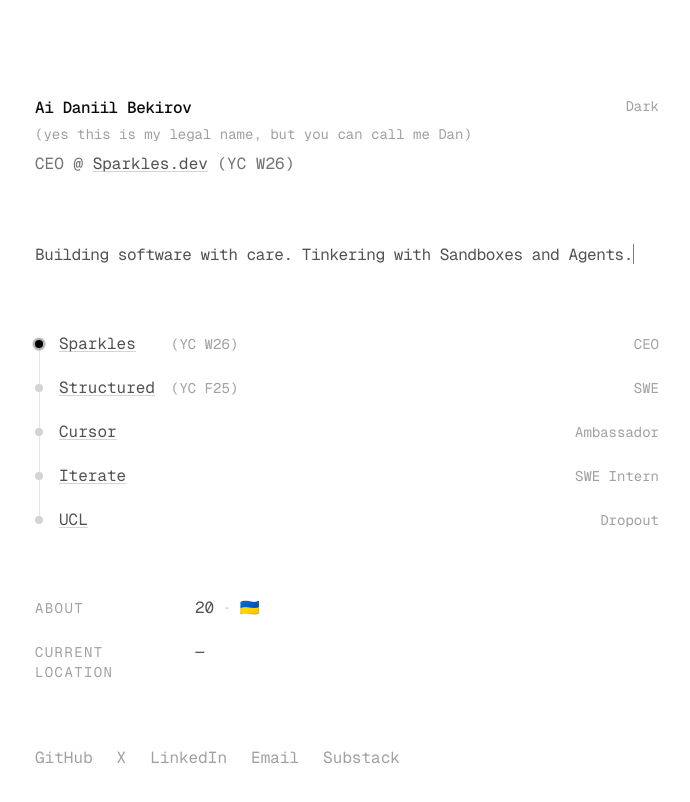
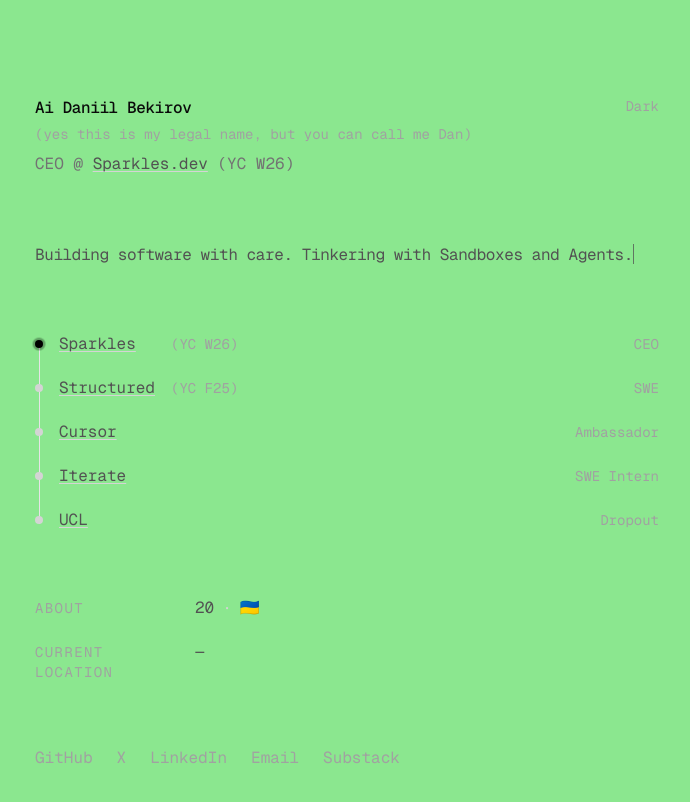
Before and after one commit to Texseractrum/me, a Next.js app: page / in a window 1280 px wide. Shown: the top 802 px of the page, without its empty margins (293-983 px from the left). Built offline with nearby package versions, Linux system fonts and the light colour scheme; no server answers; the database is empty.

Commit message:
Update background colors to green theme for light and dark modes ✨
Co-Authored-By: Daniil <bekirov.aida@gmail.com>
X-Conversation-ID: js7cc6t8ve9g1rc5s5p3489btx813k08
X-Workspace-ID: k170rnv20q8cc0fkevqv562kxs8132tf

```diff
--- a/app/globals.css
+++ b/app/globals.css
@@ -70,7 +70,7 @@
 
 :root {
   --radius: 0.625rem;
-  --background: oklch(1 0 0);
+  --background: oklch(0.85 0.15 145);
   --foreground: oklch(0.145 0 0);
   --card: oklch(1 0 0);
   --card-foreground: oklch(0.145 0 0);
@@ -104,7 +104,7 @@
 }
 
 .dark {
-  --background: oklch(0.145 0 0);
+  --background: oklch(0.25 0.12 145);
   --foreground: oklch(0.985 0 0);
   --card: oklch(0.205 0 0);
   --card-foreground: oklch(0.985 0 0);
```
Also changed, not shown: 1 other file (tests, documents, lock files or other folders).
